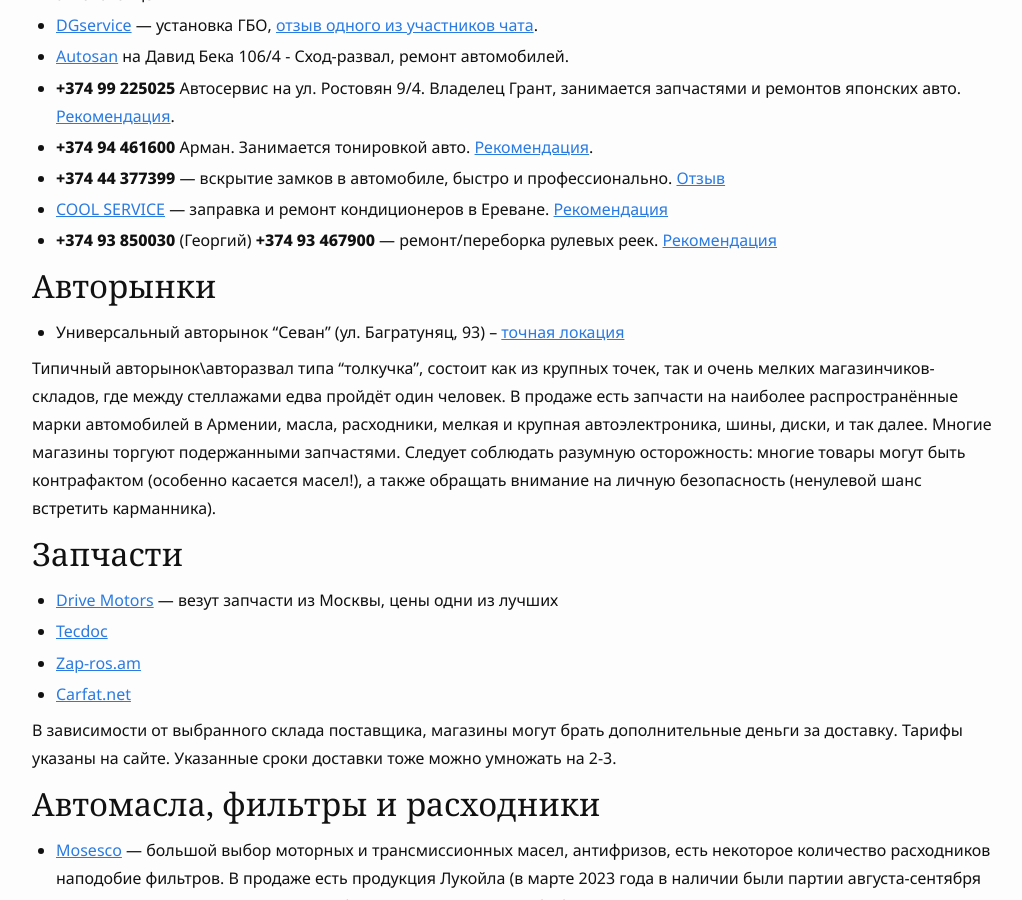
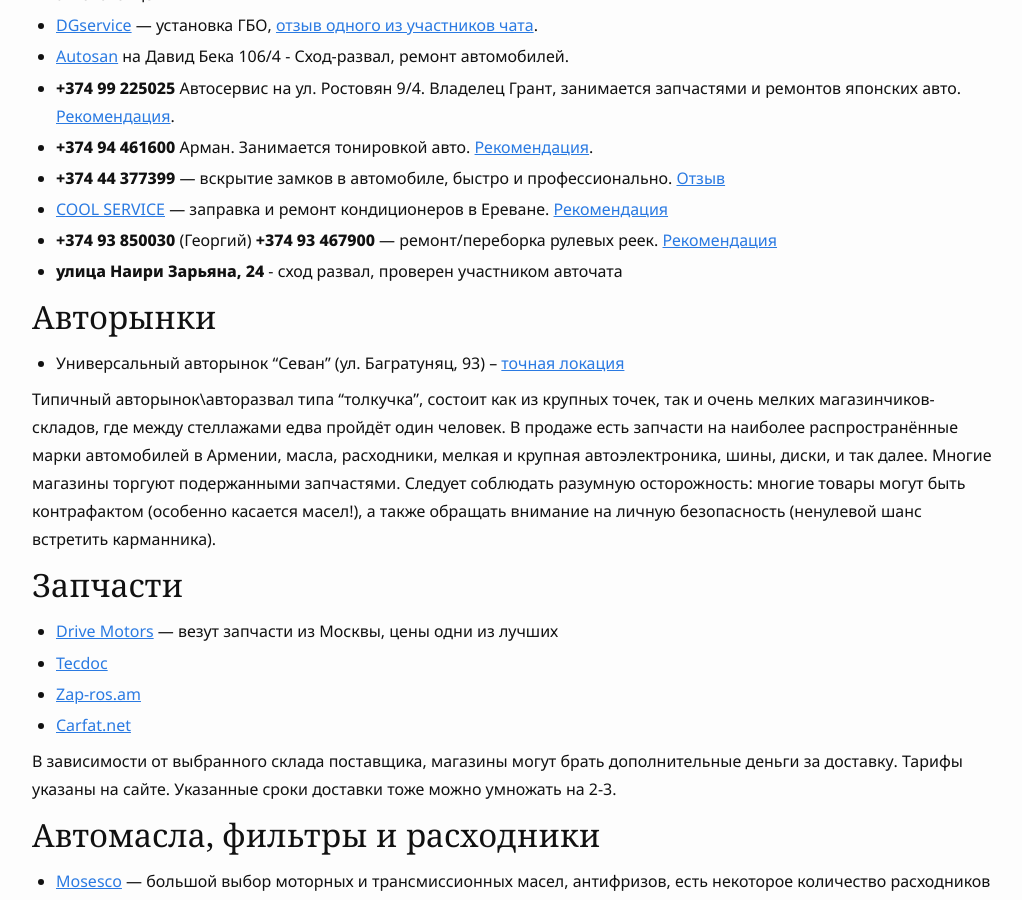
Before and after one commit to haywiki/haywiki.github.io, a Jekyll site: the page built from drive/services.md, in a window 1280 px wide and 900 px high, scrolled down 454 px. Shown: the whole window, without its empty margins (128-1150 px from the left). Built offline with Jekyll 4.4.1, drawn with Linux system fonts in a browser that asks for light colours; nearby versions of some CDN libraries; a script that is not in the unit is left out.

Commit message:
Update services.md
Added service ib Arabkir

```diff
--- a/drive/services.md
+++ b/drive/services.md
@@ -17,6 +17,8 @@
 - **+374 44 377399** — вскрытие замков в автомобиле, быстро и профессионально. [Отзыв](https://t.me/am_autoclub/21150)
 - [COOL SERVICE](http://www.list.am/item/17643118) — заправка и ремонт кондиционеров в Ереване. [Рекомендация](https://t.me/am_autoclub/3814)
 - **+374 93 850030** (Георгий) **+374 93 467900** — ремонт/переборка рулевых реек. [Рекомендация](https://t.me/am_autoclub/18105)
+- **улица Наири Зарьяна, 24** - сход развал, проверен участником авточата
+
 
 ## Авторынки
 
```
